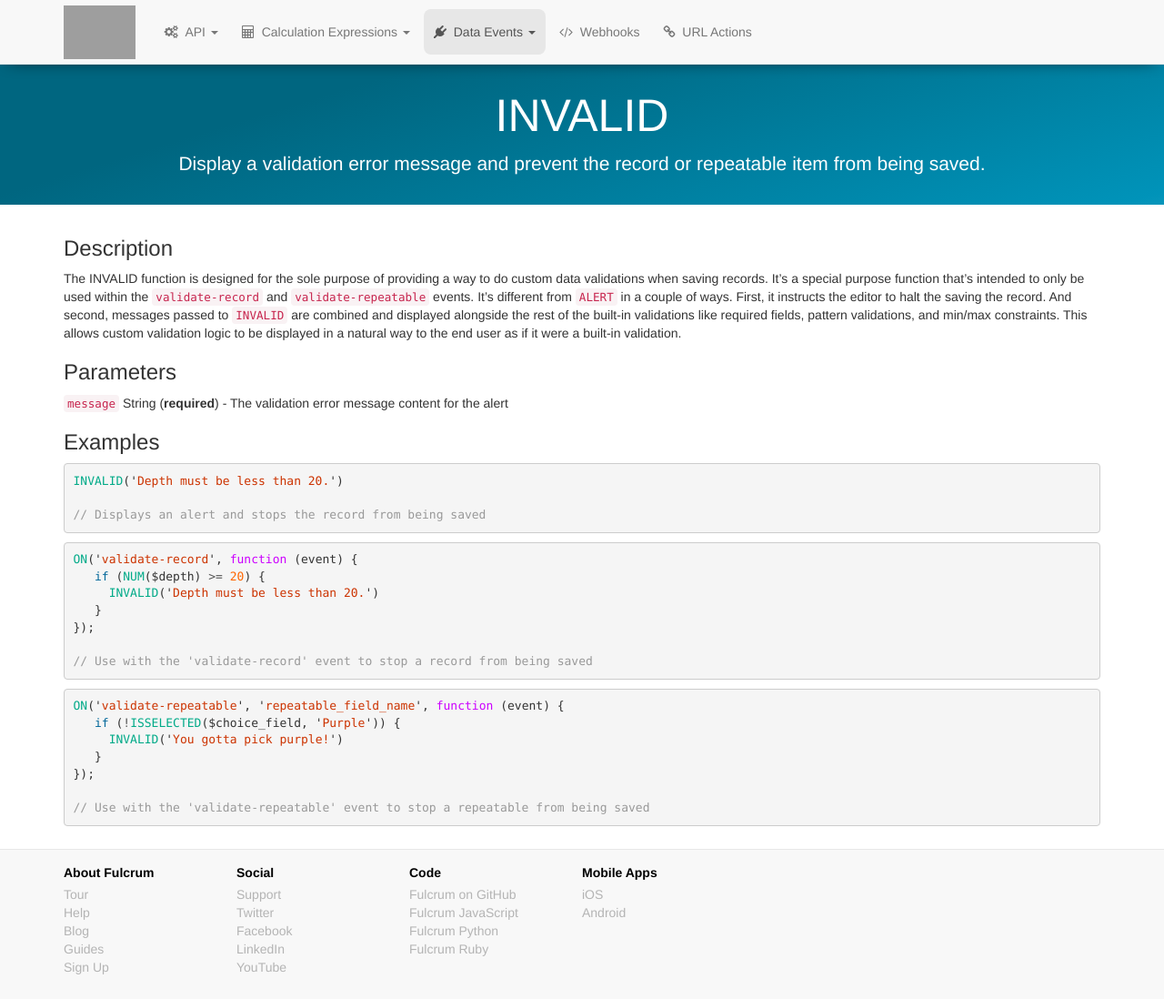
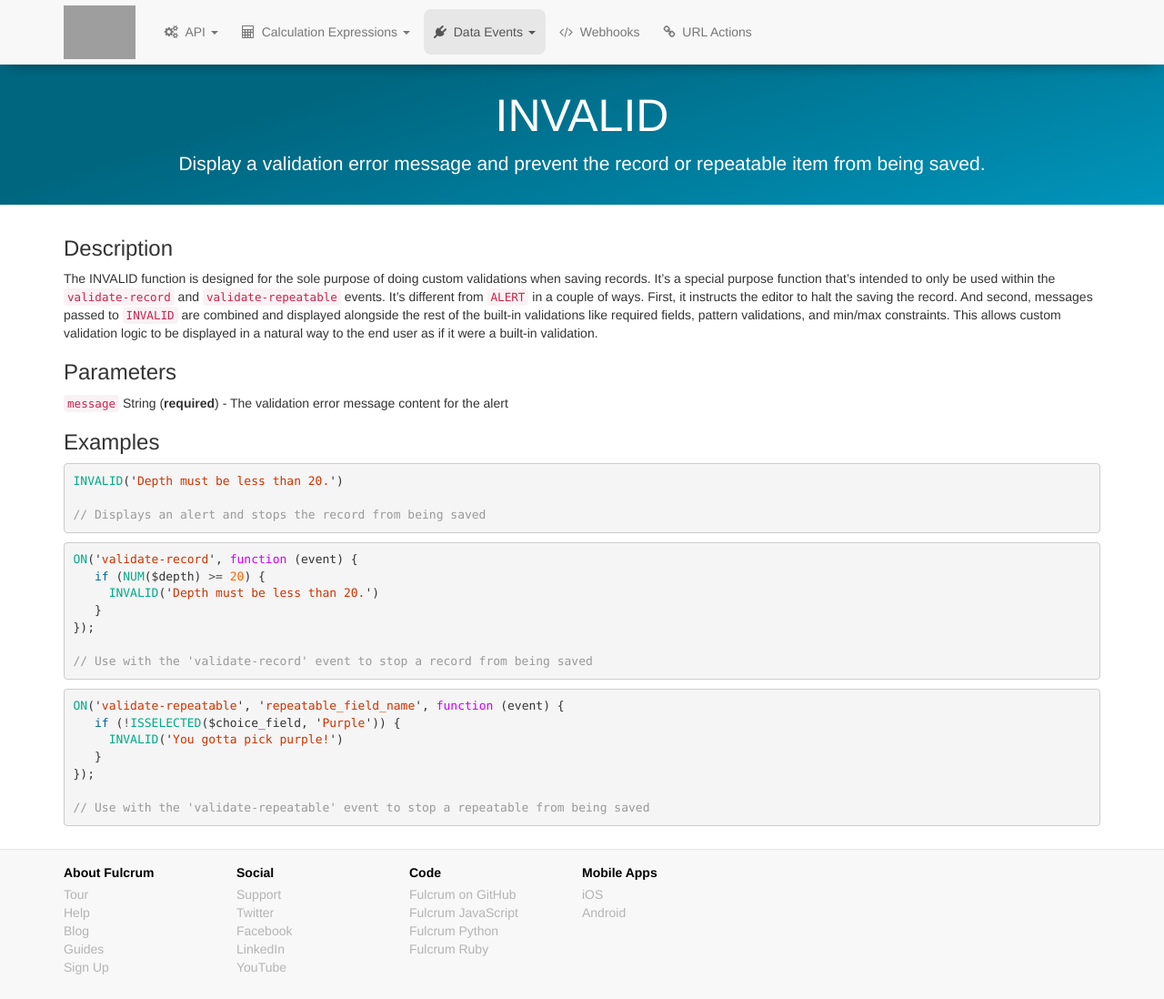
Before and after one commit to rylincoln/developer.fulcrumapp.com, a Jekyll site: the page built from _data-events/reference/invalid.md, in a window 1280 px wide and 1098 px high. Shown: the whole window at 91% size. Built offline with Jekyll 4.4.1, drawn with Linux system fonts in a browser that asks for light colours; nearby versions of some CDN libraries; grey boxes are pictures that could not be loaded.

Commit message:
Simplify

```diff
--- a/_data-events/reference/invalid.md
+++ b/_data-events/reference/invalid.md
@@ -9,7 +9,7 @@ permalink: /data-events/reference/invalid/
 
 ### Description
 
-The INVALID function is designed for the sole purpose of providing a way to do custom data validations when saving records. It's a special purpose function that's intended to only be used within the `validate-record` and `validate-repeatable` events. It's different from `ALERT` in a couple of ways. First, it instructs the editor to halt the saving the record. And second, messages passed to `INVALID` are combined and displayed alongside the rest of the built-in validations like required fields, pattern validations, and min/max constraints. This allows custom validation logic to be displayed in a natural way to the end user as if it were a built-in validation.
+The INVALID function is designed for the sole purpose of doing custom validations when saving records. It's a special purpose function that's intended to only be used within the `validate-record` and `validate-repeatable` events. It's different from `ALERT` in a couple of ways. First, it instructs the editor to halt the saving the record. And second, messages passed to `INVALID` are combined and displayed alongside the rest of the built-in validations like required fields, pattern validations, and min/max constraints. This allows custom validation logic to be displayed in a natural way to the end user as if it were a built-in validation.
 
 ### Parameters
 
```
